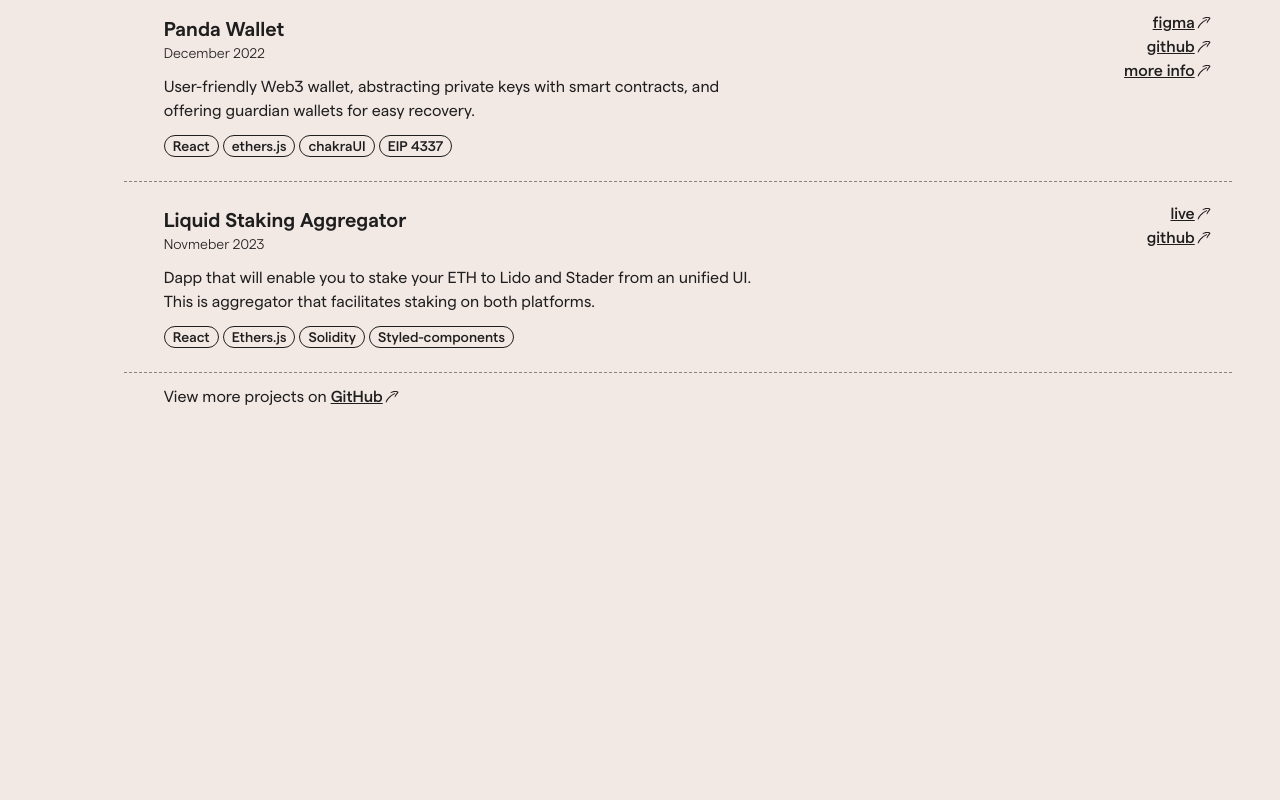
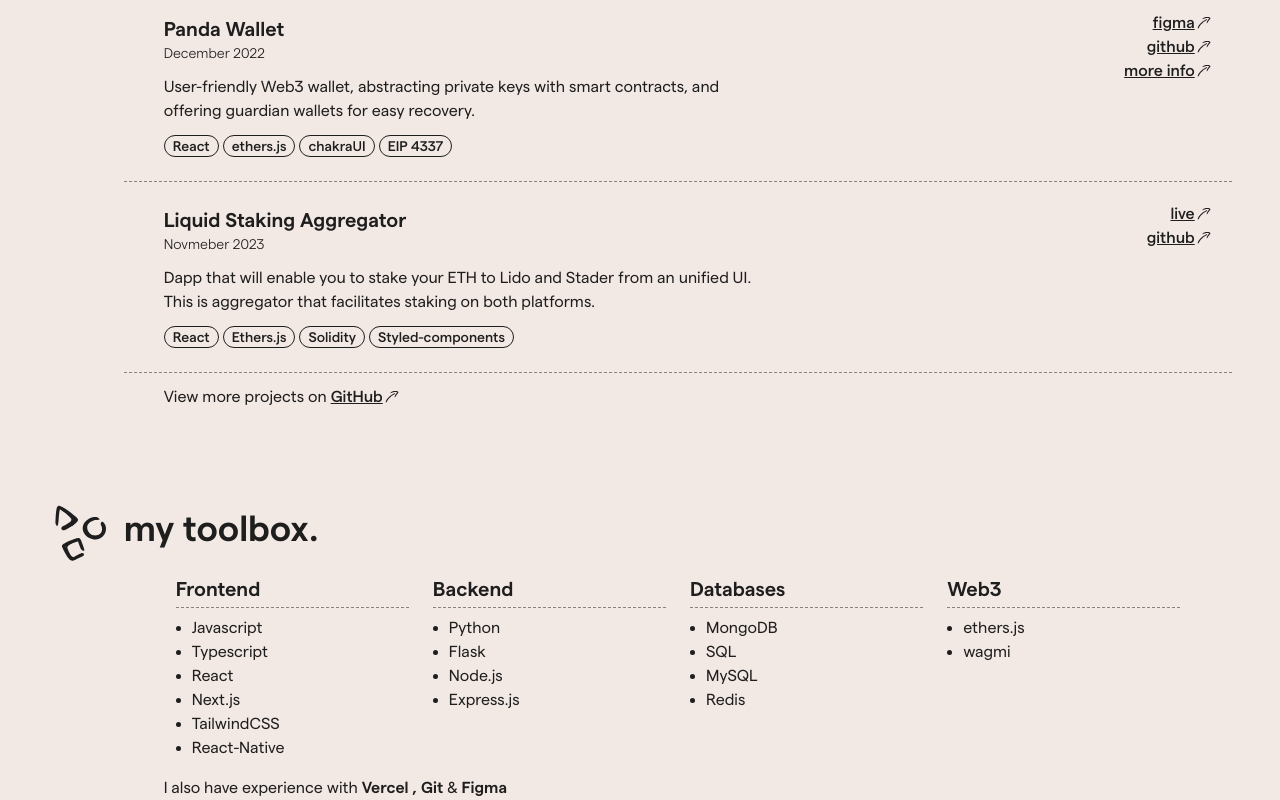
Before and after one commit to Pushkar1809/portfolio, a React (Vite) app: page / in a window 1280 px wide. Shown: the part 2537-3337 px from the top of the page. Before the commit the page ends 2958 px from the top, so only its background shows below. Built offline with nearby package versions, Linux system fonts and the light colour scheme; a web font is replaced by a local one.

Commit message:
feat: Add skills section

```diff
--- a/src/App.tsx
+++ b/src/App.tsx
@@ -8,6 +8,7 @@ import peace from "./assets/svgs/peace.svg";
 import About from "./sections/About.tsx";
 import Experiences from './sections/Experiences';
 import Projects from "./sections/Projects.tsx";
+import Skills from "./sections/Skills.tsx";
 
 function App() {
 	function preloadImage(src: string) {
@@ -60,6 +61,7 @@ function App() {
 				{/* Projects */}
 				<Projects/>
 				{/* Skills */}
+				<Skills/>
 				{/* Links and Contact */}
 			</main>
 		</div>
--- /dev/null
+++ b/src/components/SkillsList.tsx
@@ -0,0 +1,14 @@
+import { Skill } from "../types";
+
+export const SkillsList = ({ title, skills }: { title: string; skills: Skill[] }) => (
+	<div className="flex flex-col flex-1 px-3">
+		<h3 className="text-xl font-semibold border-b border-dark/50 border-dashed pb-1">
+			{title}
+		</h3>
+		<ul className="list-disc ml-4 my-2">
+			{skills.map((skill: Skill, index: number) => (
+				<li key={index}>{skill.name}</li>
+			))}
+		</ul>
+	</div>
+);
--- a/src/sections/Skills.tsx
+++ b/src/sections/Skills.tsx
@@ -0,0 +1,42 @@
+import { useMemo } from "react";
+import { Layout } from "../components/Layout";
+import shapes from "../assets/svgs/shapes.svg";
+import { skills } from "../data";
+import { SkillsList } from "../components/SkillsList";
+import { Skill } from "../types";
+
+const Skills = () => {
+  const frontend = useMemo(() => skills.filter((skill: Skill) => skill.type === "frontend"), []);
+  const backend = useMemo(() => skills.filter((skill: Skill) => skill.type === "backend"), []);
+  const database = useMemo(() => skills.filter((skill: Skill) => skill.type === "database"), []);
+  const web3 = useMemo(
+		() => skills.filter((skill: Skill) => skill.type === "web3"),
+		[],
+	);
+  const misc = useMemo(
+		() => skills.filter((skill: Skill) => skill.type === "misc"),
+		[],
+	);
+
+  return (
+		<Layout icon={shapes} title="my toolbox.">
+			<div className="flex px-10 mt-5">
+				<SkillsList title="Frontend" skills={frontend} />
+				<SkillsList title="Backend" skills={backend} />
+				<SkillsList title="Databases" skills={database} />
+				<SkillsList title="Web3" skills={web3} />
+			</div>
+			<div className="px-10 mt-2">
+				I also have experience with{" "}
+				<span className="font-semibold">{misc[0].name}</span>{" "}
+				{misc.slice(1, misc.length - 1).map((skill: Skill) => (
+					<span className="font-semibold">, {skill.name}</span>
+				))}
+				{" &"}
+				<span className="font-semibold"> {misc[misc.length - 1].name}</span>
+			</div>
+		</Layout>
+	);
+};
+
+export default Skills;
```
